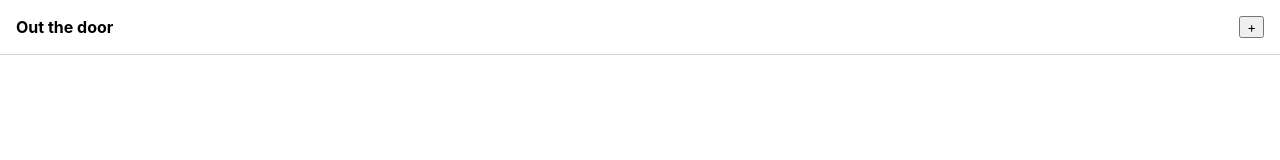
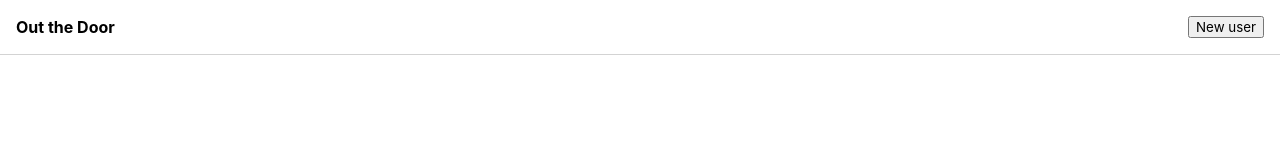
Before and after one commit to hufort/out-the-door, a React (Create React App) app: page / in a window 1280 px wide. Shown: the top 160 px of the page. Built offline with nearby package versions, Linux system fonts and the light colour scheme.

Commit message:
refactor(App): add Dropdown to header

```diff
--- a/src/App.js
+++ b/src/App.js
@@ -1,17 +1,20 @@
-import React, { useState } from 'react'
+import React, { useCallback, useEffect, useState } from 'react'
 import { css } from '@emotion/react'
-import { Flex, Grid } from './components'
+import { Dropdown, Flex, Grid } from './components'
 
 function App() {
   const [count, setCount] = useState(0)
-
   return (
     <Flex width="100%" height="100vh" position="relative">
       <Header>
-        <h1 css={css({ fontSize: '1rem' })}>Out the door</h1>
-        <button type="button" onClick={() => setCount((c) => c + 1)}>
-          +
-        </button>
+        <h1 css={css({ fontSize: '1rem' })}>Out the Door</h1>
+        <Dropdown title="New user" placement="bottom-end">
+          <Flex padding="8px">
+            <button type="button" onClick={() => setCount((c) => c + 1)}>
+              +
+            </button>
+          </Flex>
+        </Dropdown>
       </Header>
       <BodyGrid>
         {Array.from(new Array(count)).map((c, i) => (
@@ -24,15 +27,15 @@ function App() {
 
 const Header = ({ children }) => (
   <Flex
+    alignment="center"
     axis="horizontal"
-    alignment="center"
+    background="white"
+    borderBottom="1px solid lightgrey"
+    distribution="space-between"
     padding="1rem"
-    distribution="space-between"
-    width="100%"
     position="sticky"
     top="0"
-    background="white"
-    borderBottom="1px solid lightgrey"
+    width="100%"
   >
     {children}
   </Flex>
@@ -42,8 +45,8 @@ const BodyGrid = ({ children }) => (
   <Grid
     columns="1fr 1fr"
     gap="1rem"
+    gridAutoRows="max-content"
     grow
-    gridAutoRows="max-content"
     height="100%"
     padding="1rem"
     width="100%"
```
